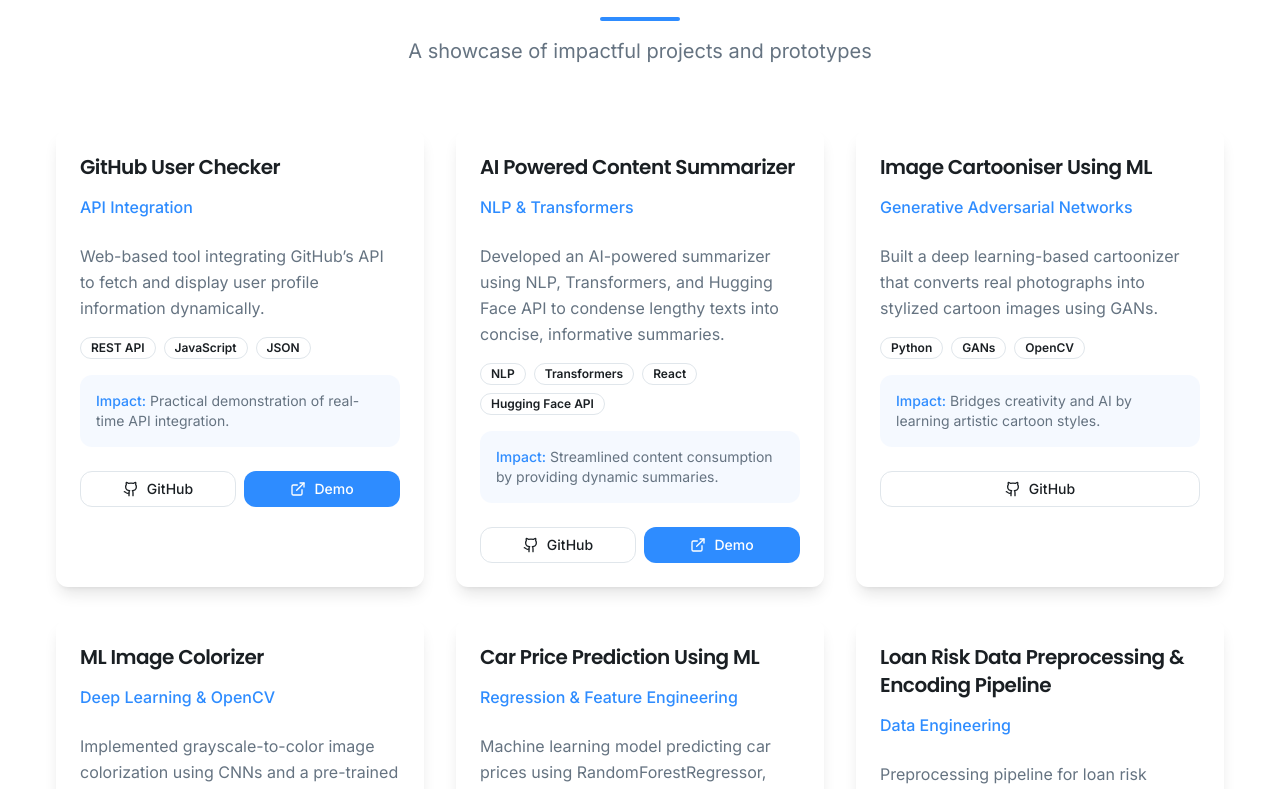
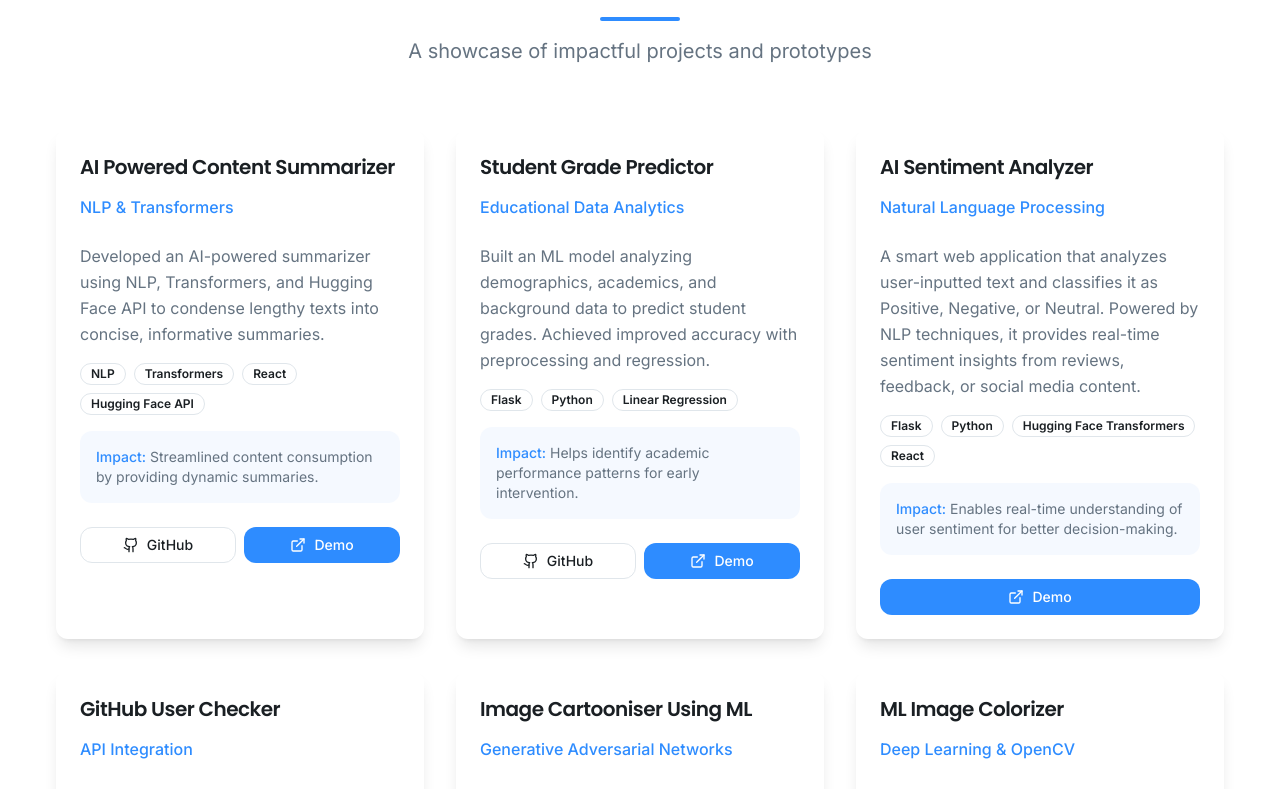
Before and after one commit to Snigdha-Gayathri/Snigdha-Portfolio, a React (Vite) app: page / in a window 1280 px wide. Shown: the part 1264-2053 px from the top of the page. Built offline with nearby package versions, Linux system fonts and the light colour scheme.

Commit message:
Updated projects

```diff
--- a/src/components/projects-section.tsx
+++ b/src/components/projects-section.tsx
@@ -5,6 +5,37 @@ import { ExternalLink, Github } from "lucide-react"
 
 const ProjectsSection = () => {
   const projects = [
+    ,
+    {
+      title: "AI Powered Content Summarizer",
+      subtitle: "NLP & Transformers",
+      description:
+        "Developed an AI-powered summarizer using NLP, Transformers, and Hugging Face API to condense lengthy texts into concise, informative summaries.",
+      tech: ["NLP", "Transformers", "React", "Hugging Face API"],
+      impact: "Streamlined content consumption by providing dynamic summaries.",
+      githubUrl: "https://github.com/Snigdha-Gayathri/AI-Powered-Content-Summarizer",
+      demoUrl: "https://summarize-ai-3e79c618.base44.app/", // ✅ Added demo link
+    },
+    {
+      title: "Student Grade Predictor",
+      subtitle: "Educational Data Analytics",
+      description:
+        "Built an ML model analyzing demographics, academics, and background data to predict student grades. Achieved improved accuracy with preprocessing and regression.",
+      tech: ["Flask", "Python", "Linear Regression"],
+      impact: "Helps identify academic performance patterns for early intervention.",
+      githubUrl: "https://github.com/Snigdha-Gayathri/Student-Grade-Predictor",
+      demoUrl: "https://grade-boost-ai-c1a3f675.base44.app/",
+    },
+    {
+  title: "AI Sentiment Analyzer",
+  subtitle: "Natural Language Processing",
+  description:
+    "A smart web application that analyzes user-inputted text and classifies it as Positive, Negative, or Neutral. Powered by NLP techniques, it provides real-time sentiment insights from reviews, feedback, or social media content.",
+  tech: ["Flask", "Python", "Hugging Face Transformers", "React"],
+  impact: "Enables real-time understanding of user sentiment for better decision-making.",
+  demoUrl: "https://sentia-b586d409.base44.app/",
+    },
+
     {
       title: "GitHub User Checker",
       subtitle: "API Integration",
@@ -14,16 +45,6 @@ const ProjectsSection = () => {
       impact: "Practical demonstration of real-time API integration.",
       githubUrl: "https://github.com/Snigdha-Gayathri/GitHub-User-Name",
       demoUrl: "https://githubuserchecker.netlify.app/",
-    },
-    {
-      title: "AI Powered Content Summarizer",
-      subtitle: "NLP & Transformers",
-      description:
-        "Developed an AI-powered summarizer using NLP, Transformers, and Hugging Face API to condense lengthy texts into concise, informative summaries.",
-      tech: ["NLP", "Transformers", "React", "Hugging Face API"],
-      impact: "Streamlined content consumption by providing dynamic summaries.",
-      githubUrl: "https://github.com/Snigdha-Gayathri/AI-Powered-Content-Summarizer",
-      demoUrl: "https://summarize-ai-3e79c618.base44.app/", // ✅ Added demo link
     },
     {
       title: "Image Cartooniser Using ML",
@@ -61,16 +82,7 @@ const ProjectsSection = () => {
       impact: "Ensures robust and clean data pipelines for ML models.",
       githubUrl: "https://github.com/Snigdha-Gayathri/Loan-Risk-Data-Preprocessing-Encoding-Pipeline",
     },
-    {
-      title: "Student Grade Predictor",
-      subtitle: "Educational Data Analytics",
-      description:
-        "Built an ML model analyzing demographics, academics, and background data to predict student grades. Achieved improved accuracy with preprocessing and regression.",
-      tech: ["Flask", "Python", "Linear Regression"],
-      impact: "Helps identify academic performance patterns for early intervention.",
-      githubUrl: "https://github.com/Snigdha-Gayathri/Student-Grade-Predictor",
-      demoUrl: "https://grade-boost-ai-c1a3f675.base44.app/",
-    },
+
     {
       title: "MovieLens Recommender System with LightFM",
       subtitle: "Recommendation Systems",
```
Also changed, not shown: 1 other file (tests, documents, lock files or other folders).
